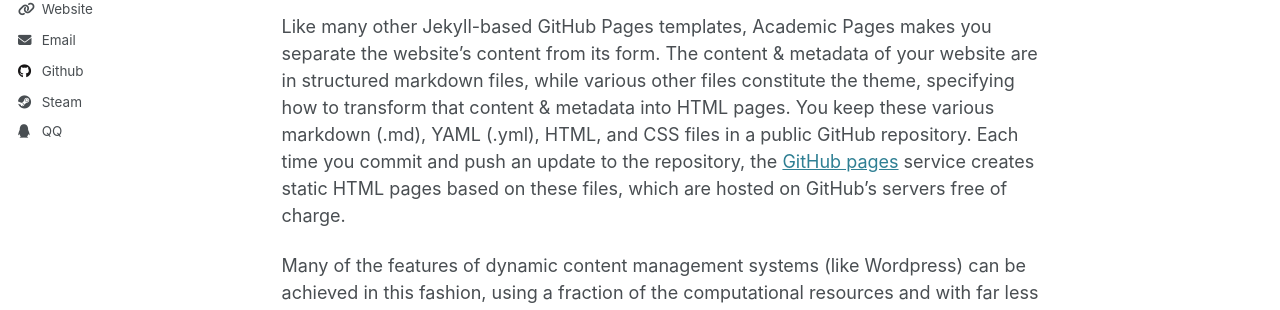
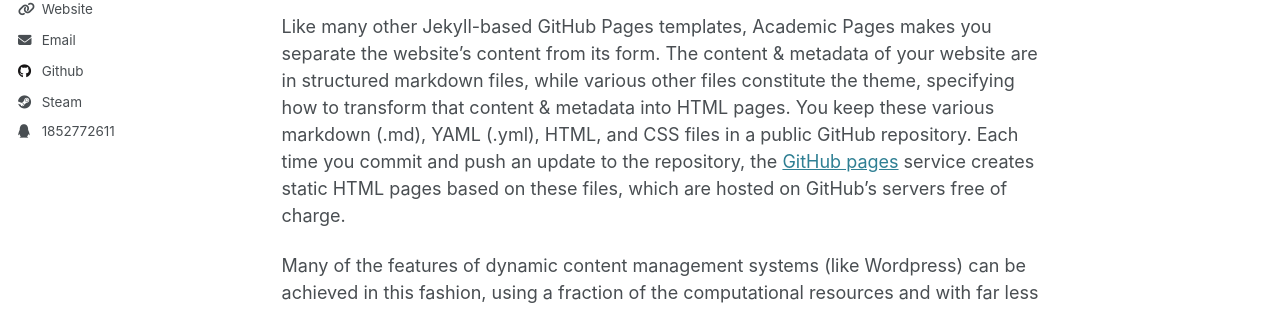
Before and after one commit to Rainbow-cocktail/Raintail-homepage, a Jekyll site: the page built from _pages/about.md, in a window 1280 px wide. Shown: the part 478-788 px from the top of the page. Built offline with Jekyll 4.4.1, drawn with Linux system fonts in a browser that asks for light colours.

Commit message:
Update author-profile.html

```diff
--- a/_includes/author-profile.html
+++ b/_includes/author-profile.html
@@ -157,8 +157,8 @@
       {% if author.zhihu %}
       <li><a href="https://www.zhihu.com/people/{{ author.zhihu }}"><i class="fab fa-fw fa-zhihu icon-pad-right" aria-hidden="true"></i>Zhihu</a></li>
       {% endif %}
-      {% if author.QQ %}
-      <li><i class="fab fa-fw fa-qq icon-pad-right" aria-hidden="true"></i>QQ</li>
+      {% if author.qq %}
+      <li><i class="fab fa-fw fa-qq icon-pad-right" aria-hidden="true"></i>{{ author.qq }}</li>
       {% endif %}
     </ul>
   </div>
```
